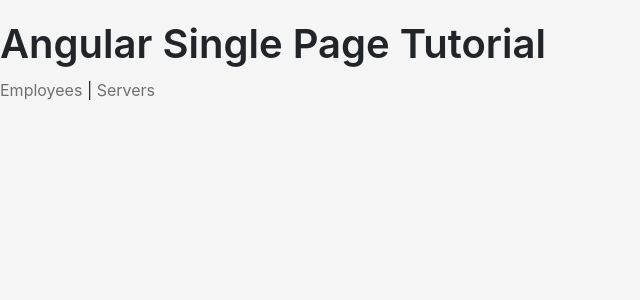
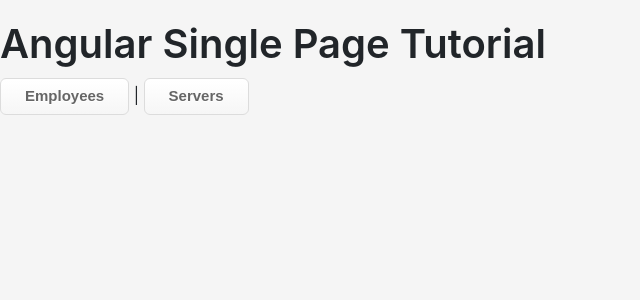
Before and after one commit to giang1510/tutorialemployeemanagerapp, an Angular app: page / in a window 1280 px wide. Shown: the top 300 px of the page, without its empty margins (0-640 px from the left). Built offline with nearby package versions, Linux system fonts and the light colour scheme.

Commit message:
Show active routes through active buttons

```diff
--- a/src/app/app.component.css
+++ b/src/app/app.component.css
@@ -0,0 +1,32 @@
+.button {
+    box-shadow: inset 0 1px 0 0 #ffffff;
+    background: #ffffff linear-gradient(to bottom, #ffffff 5%, #f6f6f6 100%);
+    border-radius: 6px;
+    border: 1px solid #dcdcdc;
+    display: inline-block;
+    cursor: pointer;
+    color: #666666;
+    font-family: Arial, sans-serif;
+    font-size: 15px;
+    font-weight: bold;
+    padding: 6px 24px;
+    text-decoration: none;
+    text-shadow: 0 1px 0 #ffffff;
+    outline: 0;
+}
+.activebutton {
+    box-shadow: inset 0 1px 0 0 #dcecfb;
+    background: #bddbfa linear-gradient(to bottom, #bddbfa 5%, #80b5ea 100%);
+    border-radius: 6px;
+    border: 1px solid #84bbf3;
+    display: inline-block;
+    cursor: pointer;
+    color: #ffffff;
+    font-family: Arial, sans-serif;
+    font-size: 15px;
+    font-weight: bold;
+    padding: 6px 24px;
+    text-decoration: none;
+    text-shadow: 0 1px 0 #528ecc;
+    outline: 0;
+}
--- a/src/app/app.component.html
+++ b/src/app/app.component.html
@@ -1,6 +1,6 @@
 <h1>Angular Single Page Tutorial</h1>
 <nav>
-   <a class="button" routerLink="/employee-manager">Employees</a> |
-   <a class="button" routerLink="/server-manager">Servers</a>
+   <a class="button" routerLink="/employee-manager" routerLinkActive="activebutton">Employees</a> |
+   <a class="button" routerLink="/server-manager" routerLinkActive="activebutton">Servers</a>
  </nav>
 <router-outlet></router-outlet>
```
